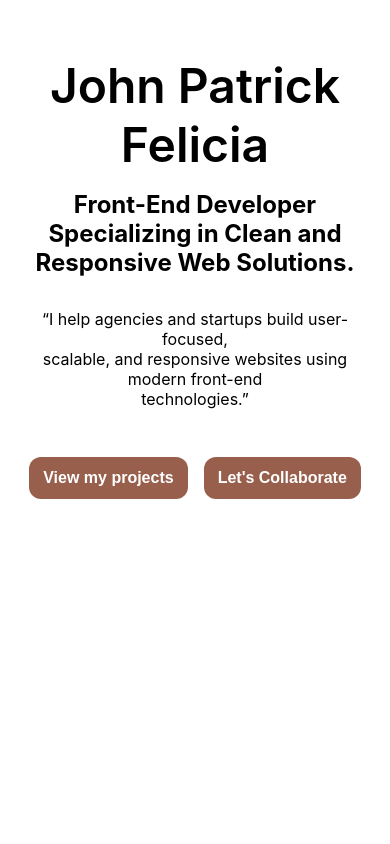
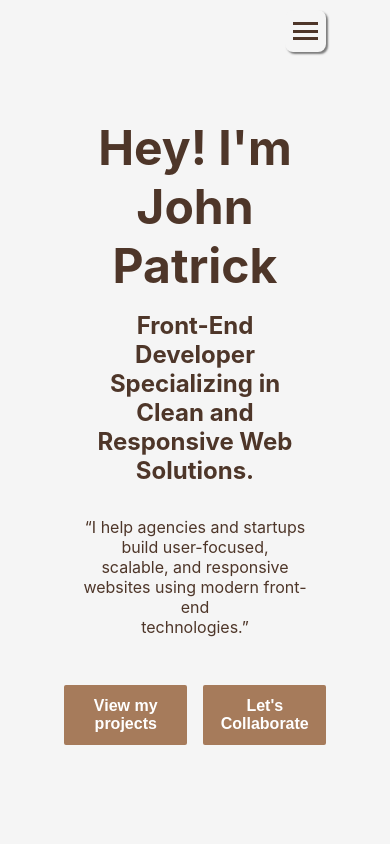
Before and after one commit to Hiraeight/Portfolio-Website, a React (Create React App) app: page / in a window 390 px wide. Shown: the top 844 px of the page. Built offline with nearby package versions, Linux system fonts and the light colour scheme.

Commit message:
Navigation added. Responsive navigation added.

```diff
--- a/src/css/App.css
+++ b/src/css/App.css
@@ -2,11 +2,17 @@
   box-sizing: border-box;
   padding: 0;
   margin: 0;
+  color: var(--primary);
+  background-color: var(--background);
 }
 
 :root {
   --white: hsl(0, 0%, 100%);
-  --Brown-800: hsl(14, 33%, 45%);
+  --primary: #4E3629;
+  --background: #F5F5F5;
+  --accent: #A67B5B;
+  --secondary: #E0D7CE;
+  --neutral: #FFFFFF;
 
   --fs-h1: 3rem;
   --fs-h2: 2rem;
@@ -37,7 +43,7 @@ h2, h3, p {
 
 h1 {
   font-size: var(--fs-h1);
-  font-weight: var(--fw-600);
+  font-weight: var(--fw-700);
   margin-bottom: var(--space-xs);
 }
 
@@ -68,23 +74,78 @@ nav{
   z-index: 10001;
 }
 
+.navbar {
+  padding: 10px 4rem;
+  display: flex;
+  justify-content: space-between;
+  align-items: center;
+}
+
 nav ul li {
   display: inline-block;
   padding: 1em;
 }
 
 nav ul li a {
-  color: #000;
+  color: var(--primary);
+  font-weight: var(--fw-700);
 }
 
 nav ul li a:hover {
-  text-decoration: underline solid #495E57;
+  text-decoration: underline solid var(--primary);
+}
+
+.bar {
+  width: 25px;
+  height: 3px;
+  background-color: var(--primary);
+  margin: 4.3px 0;
+  transition: all 0.3s ease; /* Smooth transition */
+}
+
+.menu-icon {
+  display: none;
+  cursor: pointer;
+  padding: 8px;
+  border-radius: 8px;
+  box-shadow: 2px 2px 2px rgba(0, 0, 0, 0.5);
+  background-color: var(--background);
+}
+
+.menu-icon.open .bar1 {
+  transform: rotate(46deg) translate(5px, 5px); /* Rotate the first bar */
+}
+
+.menu-icon.open .bar2 {
+  opacity: 0; /* Hide the middle bar */
+}
+
+.menu-icon.open .bar3 {
+  transform: rotate(-45deg) translate(5px, -5px); /* Rotate the third bar */
+}
+
+.nav-links {
+  list-style: none;
+  display: flex;
+  align-items: center;
+}
+
+.nav-links.visible {
+  flex-direction: column;
+  position: absolute;
+  top: 60px;
+  right: 0;
+  width: 100%;
+  background-color: var(--background);
+  display: flex;
+  flex-direction: column;
+  align-items: center;
+  transition: all 0.3s ease-in-out;
 }
 
 /* Header Section */
 .header {
-  background-color: #fff;
-  padding: 2.5rem 1rem;
+  padding: 2.5rem 4rem;
   text-align: center;
   height: 100vh;
 }
@@ -107,13 +168,65 @@ nav ul li a:hover {
 }
 
 button {
-  background-color: var(--Brown-800);
-  color: var(--white);
+  background-color: var(--accent);
+  color: var(--neutral);
   padding: 12px 14px;
   border: none;
   text-decoration: none;
-  border-radius: 12px;
+  border-radius: 2px;
   font-size: var(--fs-p);
   font-weight: bold;
   cursor: pointer;
 }
+
+@media screen and (max-width: 768px){
+  .menu-icon {
+    display: block;
+  }
+
+  .nav-links {
+    display: none;
+  }
+
+  .nav-links.visible {
+    display: flex;
+    flex-direction: column;
+    align-items: center;
+    width: 100%;
+    background: var(--background);
+    z-index: 1000;
+    transition: all 0.5s ease-in-out;
+  }
+
+  nav ul {
+    width: 100%; /* Ensure ul takes full width inside nav-links */
+  }
+
+  .navbar {
+    background: var(--background);
+    padding: 10px 4rem;
+  }
+
+  nav ul li {
+    display: block; /* Make each list item take full width */
+    width: 100%;
+    text-align: center;
+    padding: .5rem 1rem; /* Increase padding for clickable area */
+  }
+
+  nav ul li:hover a{
+    background: rgba(0, 0, 0, 0.5);
+  }
+
+  nav ul li a{
+    display: block; /* Ensure anchor takes full width of li */
+    width: 100%;
+    padding: 1rem;
+    color: var(--primary);
+    border-radius: 8px;
+  }
+
+  .bar{
+    background: var(--primary);
+  }
+}
--- a/src/js/App.js
+++ b/src/js/App.js
@@ -1,4 +1,5 @@
 import '../css/App.css';
+import Nav from './components/Nav';
 import Header from './components/Header';
 import SkillSet from './components/SkillSet';
 import Projects from './components/Projects';
@@ -9,6 +10,7 @@ import Footer from './components/Footer';
 function App() {
   return (
     <>
+      <Nav />
       <Header />
       <SkillSet />
       <Projects />
--- a/src/js/components/Header.js
+++ b/src/js/components/Header.js
@@ -5,7 +5,10 @@ const Header = () => {
     <header className='header'>
       <section>
         <div className='header-content'>
-          <h1>John Patrick Felicia</h1>
+          <h1>
+            Hey! I'm <br/>
+            John Patrick
+          </h1>
           <h3>
             Front-End Developer Specializing in Clean and<br/>
             Responsive Web Solutions.
--- a/src/js/components/Nav.js
+++ b/src/js/components/Nav.js
@@ -1,27 +1,41 @@
-import React from 'react'
+import React, {useState} from 'react'
 
 const Nav = () => {
+  const [menuOpen, setMenuOpen] = useState(false);
+
+  const toggleMenu = () => {
+    setMenuOpen(!menuOpen);
+  }
+
   return (
-    <nav>
-      <a href=''>
+    <nav className={`navbar ${menuOpen ? "open" : ""}`}>
+      <a href='.header'>
         <img src='' alt='' />
       </a>
 
       {/* mobile navigation view */}
+      <div className={`menu-icon ${menuOpen ? "open" : ""}`} onClick={toggleMenu}>
+        <div className={`bar ${menuOpen ? "bar1" : ""}`}></div>
+        <div className={`bar ${menuOpen ? "bar2" : ""}`}></div>
+        <div className={`bar ${menuOpen ? "bar3" : ""}`}></div>
+      </div>
 
       {/* navigation items */}
-      <ul>
+      <ul className={`nav-links ${menuOpen ? "visible" : ""}`}>
         <li>
-          <a href=''></a>
+          <a href='#skills'>Skills</a>
         </li>
         <li>
-          <a href=''></a>
+          <a href='/'>Projects</a>
         </li>
         <li>
-          <a href=''></a>
+          <a href='/'>About Me</a>
         </li>
         <li>
-          <a href=''></a>
+          <a href='/'>Contact</a>
+        </li>
+        <li>
+          <a href='/'>Resume</a>
         </li>
       </ul>
     </nav>
--- a/src/js/components/SkillSet.js
+++ b/src/js/components/SkillSet.js
@@ -2,7 +2,7 @@ import React from 'react'
 
 const SkillSet = () => {
   return (
-    <div>SkillSet</div>
+    <div id='skills'>SkillSet</div>
   )
 }
 
```
